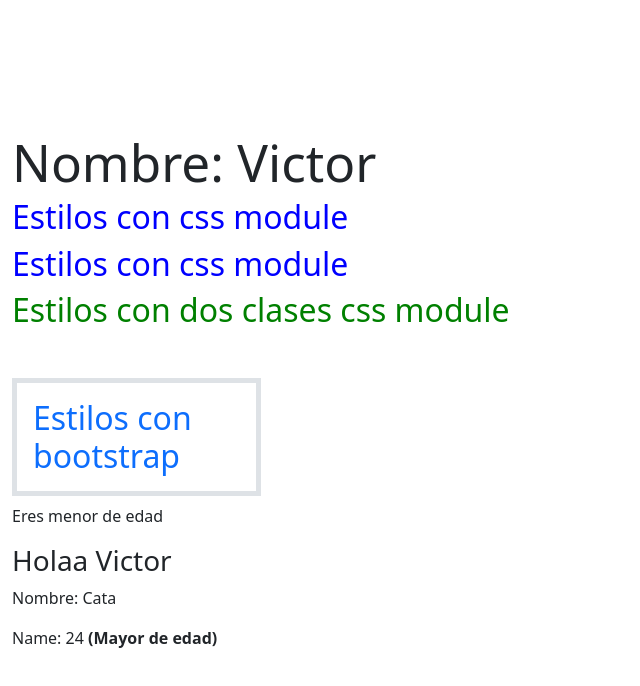
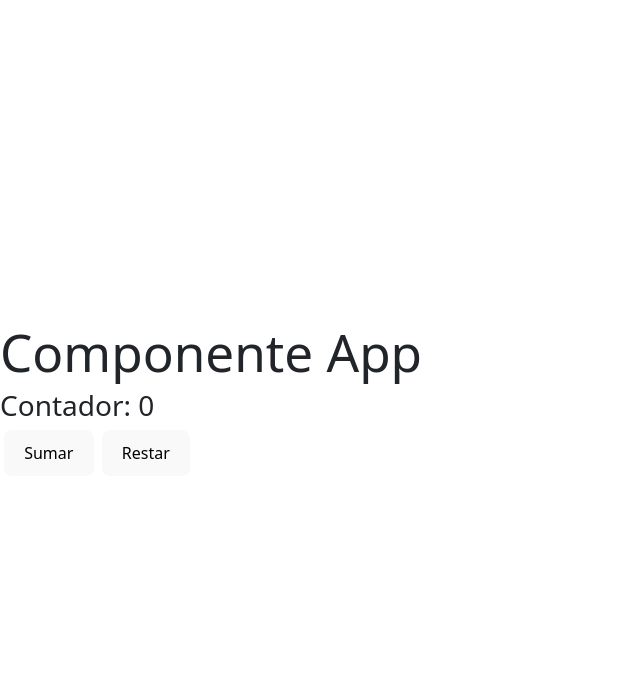
Before and after one commit to VictorVergaraC/coderhouse-react-app, a React (Vite) app: page / in a window 1280 px wide. Shown: the top 686 px of the page, without its empty margins (0-640 px from the left). Built offline with nearby package versions, Linux system fonts and the light colour scheme.

Commit message:
Clase 4: Lunes 30-10-2023

```diff
--- a/src/App.jsx
+++ b/src/App.jsx
@@ -1,41 +1,14 @@
-import React from 'react';
-import styles from './app.module.css'
-import stylesMain from './main.module.css'
+import HookUseState from './components/HookUseState/HookUseState';
+import Padre from './components/Padre';
 
 const App = () => {
 
-  const name = 'Victor'
-  const edad = 12
-
-  const person = {
-    name : 'Cata',
-    age  : 24
-  }
-
   return (
-    <div className='container'>
-      <h1>Nombre: { name }</h1>
-      <h2 className={styles.textBlue}>Estilos con css module</h2>
-      <h2 className={stylesMain.textBlue}>Estilos con css module</h2>
-      <h2 className={`${styles.textGreen} ${styles.fontSize}`}>Estilos con dos clases css module</h2>
-      <h2 className='mt-5 text-primary border border-5 p-3 w-50'>Estilos con bootstrap</h2>
-
-      {
-        edad >= 18
-        ? (<p>Eres mayor de edad</p>)
-        : (<p>Eres menor de edad</p>)
-      }
-
-      {
-        name === "Victor"
-        ? <h3>Holaa { name }</h3>
-        : <h3>Quién eri oee</h3>
-      }
-
-      <p>Nombre: { person.name }</p>
-      <p>Name: { person.age } { person.age >= 18 && (<strong>(Mayor de edad)</strong>) }</p>
-
-    </div>
+    <>
+      <h1>Componente App</h1>
+      {/* <Padre/> */}
+      <HookUseState/>
+    </>
   );
 }
 
--- /dev/null
+++ b/src/components/Hijo.jsx
@@ -0,0 +1,11 @@
+const Hijo = ({ mensaje, mesada }) => {
+    return (
+        <>
+            <div>Component hijo</div>
+            <p>Mensaje: { mensaje }</p>
+            <p>Mesada: ${ mesada }</p>
+        </>
+    );
+}
+
+export default Hijo;
--- /dev/null
+++ b/src/components/HookUseState/HookUseState.jsx
@@ -0,0 +1,22 @@
+import { useState } from 'react';
+
+const HookUseState = () => {
+
+    const [count, setCount] = useState(0);
+
+    const increment = () => setCount(count + 1)
+    const decrement = () => setCount(count => (count > 0) ? count - 1 : count)
+
+    return (
+        <>
+            <h3>Contador: {count}</h3>
+            <button className='mx-1' onClick={increment}>Sumar</button>
+            <button className='mx-1' onClick={decrement}>Restar</button>
+            { count >  0 &&
+                <button className='mx-1' onClick={() => setCount(0)}>Resetear</button>
+            }
+        </>
+    );
+}
+
+export default HookUseState;
--- /dev/null
+++ b/src/components/Padre.jsx
@@ -0,0 +1,12 @@
+import Hijo from './Hijo';
+
+const Padre = () => {
+    return (
+        <>
+            <div>Componente Padre</div>
+            <Hijo mensaje="Hola hijo" mesada={10000}/>
+        </>
+    );
+}
+
+export default Padre;
```
